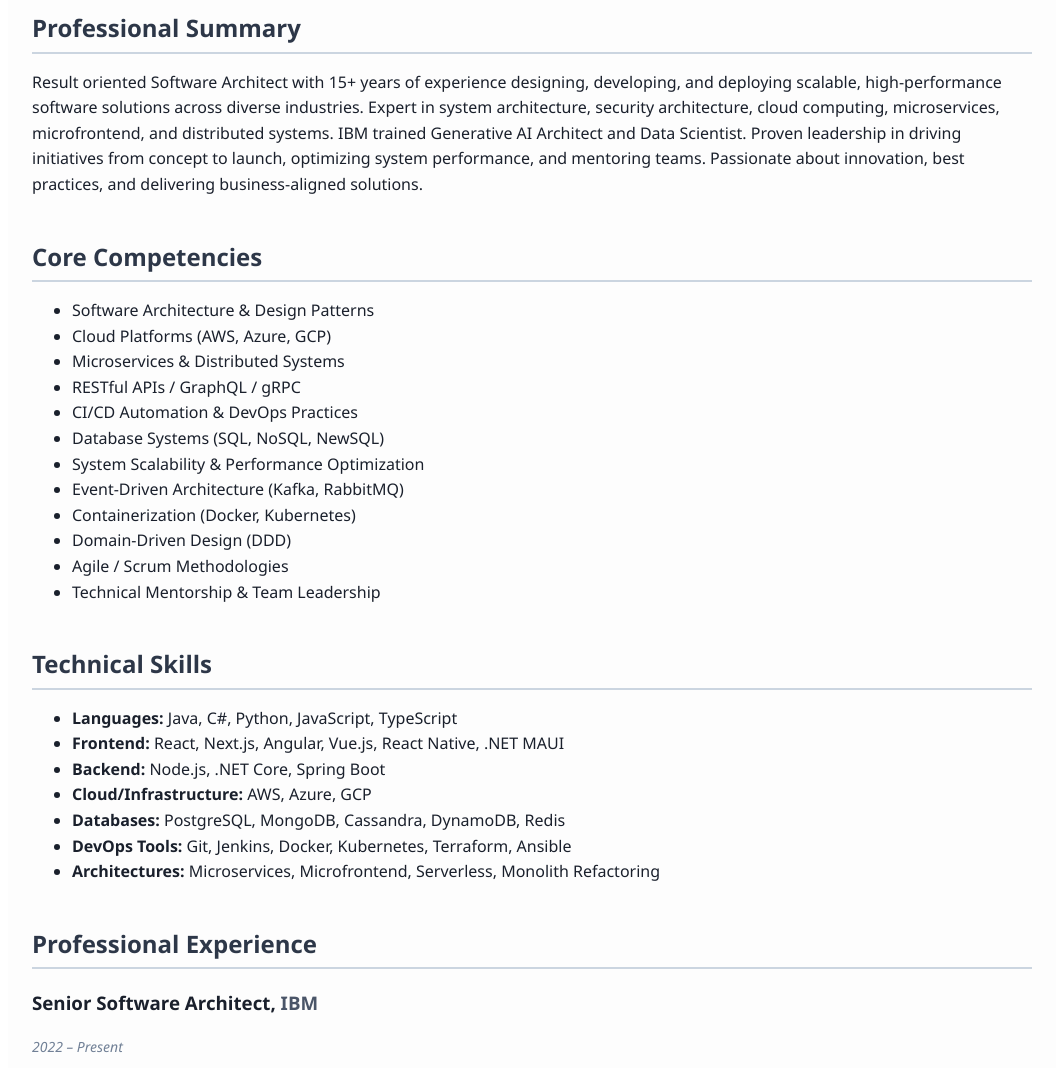
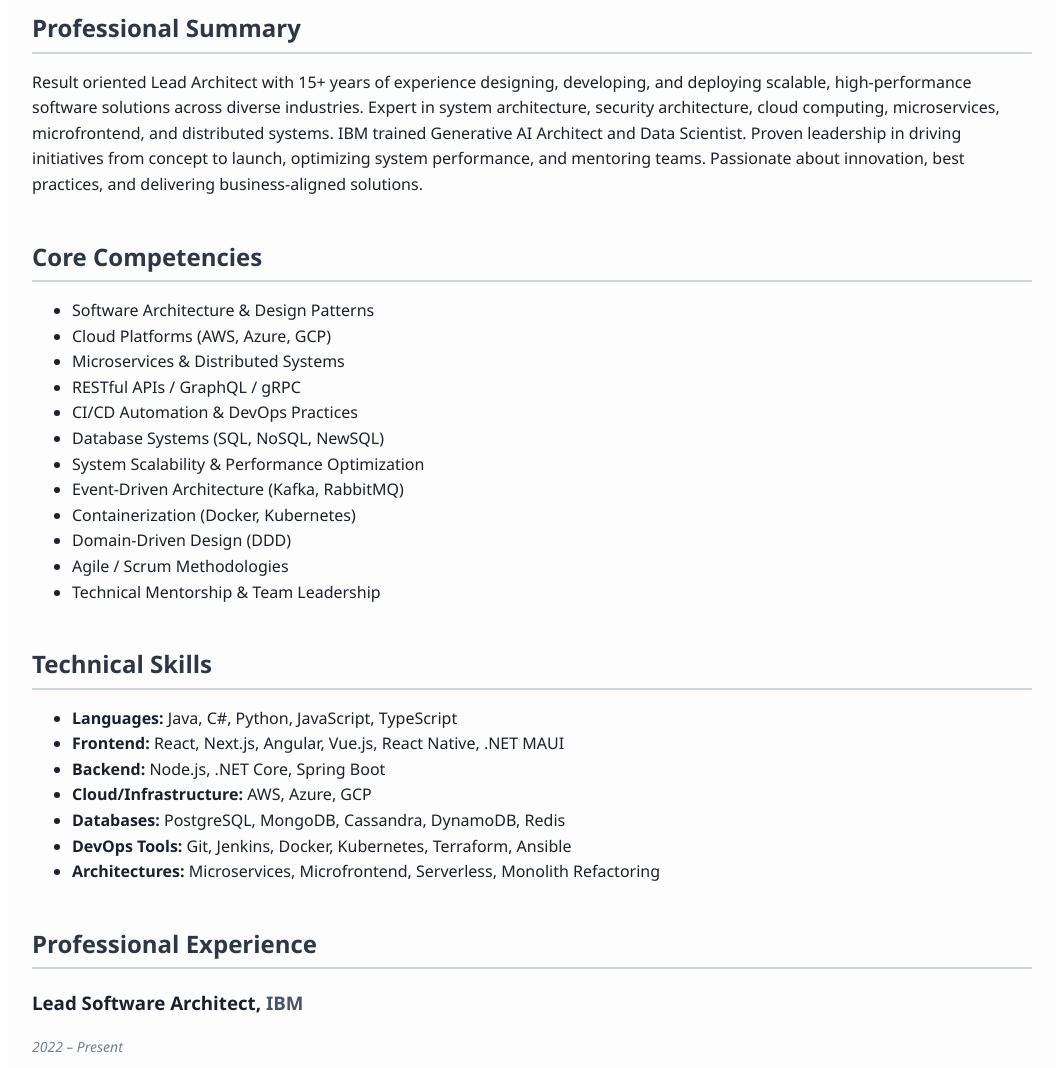
Before and after one commit to rameshkumarp24/ramesh.us, a React (Create React App) app: page / in a window 1280 px wide. Shown: the part 194-1262 px from the top of the page, without its empty margins (108-1171 px from the left). Built offline with nearby package versions, Linux system fonts and the light colour scheme.

Commit message:
Update App.js

```diff
--- a/src/App.js
+++ b/src/App.js
@@ -33,7 +33,7 @@ function App() {
 
       <Section title="Professional Summary">
         <p>
-          Result oriented Software Architect with 15+ years of experience
+          Result oriented Lead Architect with 15+ years of experience
           designing, developing, and deploying scalable, high-performance
           software solutions across diverse industries. Expert in system
           architecture, security architecture, cloud computing, microservices,
@@ -93,7 +93,7 @@ function App() {
 
       <Section title="Professional Experience">
         <Job
-          title="Senior Software Architect"
+          title="Lead Software Architect"
           company="IBM"
           duration="2022 – Present"
           bullets={[
```
